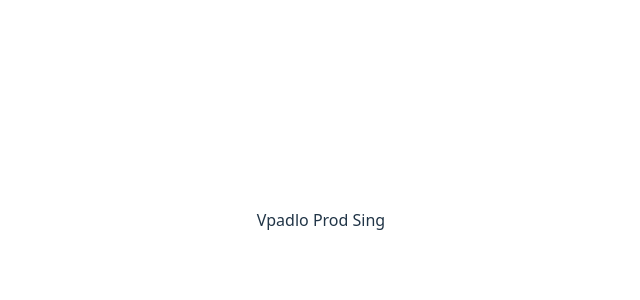
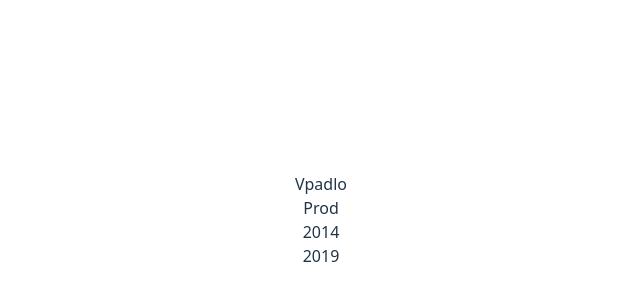
Before and after one commit to Dronvpadlo/dec-2024-react, a React (Vite) app: page / in a window 1280 px wide. Shown: the part 180-480 px from the top of the page, without its empty margins (319-959 px from the left). Built offline with nearby package versions, Linux system fonts and the light colour scheme.

Commit message:
added new component

```diff
--- a/src/App.tsx
+++ b/src/App.tsx
@@ -1,10 +1,14 @@
 import './App.css'
+import MyComponent from "./components/MyComponent.tsx";
 
 function App() {
 
   return (
     <>
-        Vpadlo Prod Sing
+        <MyComponent text={"Vpadlo"}/>
+        <MyComponent text={"Prod"}/>
+        <MyComponent text={"2014"}/>
+        <MyComponent text={"2019"}/>
     </>
   )
 }
--- /dev/null
+++ b/src/components/MyComponent.tsx
@@ -0,0 +1,16 @@
+
+import * as React from "react";
+import {FC} from "react";
+
+type MyComponentPropType = { text : string };
+
+const MyComponent: FC<MyComponentPropType> = ({text}) => {
+    return(
+        <div>
+            {text}
+        </div>
+    )
+}
+
+
+export default MyComponent;
--- a/src/main.tsx
+++ b/src/main.tsx
@@ -3,5 +3,5 @@ import './index.css'
 import App from './App.tsx'
 
 createRoot(document.getElementById('root')!).render(
-    <App />
+    <App/>
 )
```
